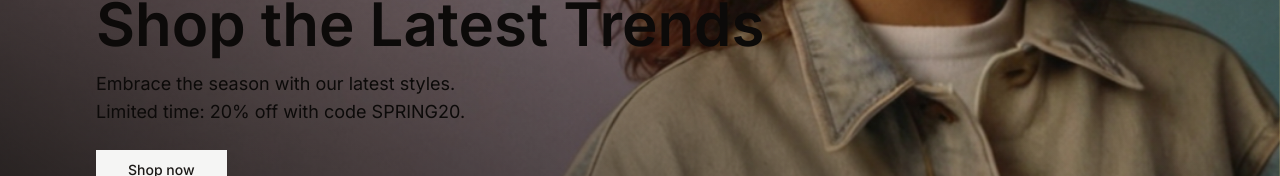
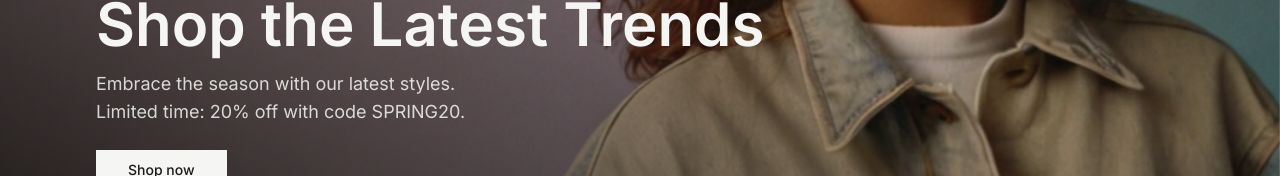
Before and after one commit to monish-atom/next-shopping-app, a Next.js app: page / in a window 1280 px wide. Shown: the part 514-690 px from the top of the page. Built offline with nearby package versions, Linux system fonts and the light colour scheme.

Commit message:
style(page.tsx): update padding on section element to improve responsiveness style(page.tsx): update text color on gradient element to use secondary color style(banner.tsx): update text color on gradient element to use secondary color

```diff
--- a/app/page.tsx
+++ b/app/page.tsx
@@ -82,7 +82,7 @@ const ShowCase = () => {
   ];
 
   return (
-    <section className='max-width relative min-h-full px-8 py-16'>
+    <section className='max-width relative min-h-full px-4 py-16 md:px-8'>
       <h2 className='text-xl font-medium md:text-2xl'>Explore</h2>
 
       <div className='relative mt-8 grid h-full grid-cols-1 gap-2 md:grid-cols-3 lg:gap-4'>
@@ -95,7 +95,7 @@ const ShowCase = () => {
               alt={data.alt}
               className='h-full w-full object-cover'
             />
-            <div className='gradient absolute top-0 flex h-full w-full flex-col justify-end gap-4 p-4 text-fground lg:p-6'>
+            <div className='gradient absolute top-0 flex h-full w-full flex-col justify-end gap-4 p-4 text-secondary lg:p-6'>
               <h2 className='text-xl font-medium lg:text-3xl'>{data.title}</h2>
               <div>
                 <Button
--- a/components/banner.tsx
+++ b/components/banner.tsx
@@ -18,13 +18,13 @@ const Banner = (props: Props) => {
         />
         <div
           className='absolute top-0 flex h-full w-full flex-col items-start justify-end gap-4
-         bg-gradient-to-tr from-primary via-transparent to-primary/30 p-8 text-left text-fground lg:p-24 '
+         bg-gradient-to-tr from-primary via-transparent to-primary/30 p-8 text-left text-secondary lg:p-24 '
         >
           <div className=''>
             <h1 className='text-5xl font-semibold md:text-6xl'>
               Shop the Latest Trends
             </h1>
-            <h2 className='mt-4 max-w-[600px] text-fground/95 md:text-lg'>
+            <h2 className='mt-4 max-w-[600px] text-secondary/85 md:text-lg'>
               Embrace the season with our latest styles.
               <br /> Limited time: 20% off with code SPRING20.
             </h2>
```
